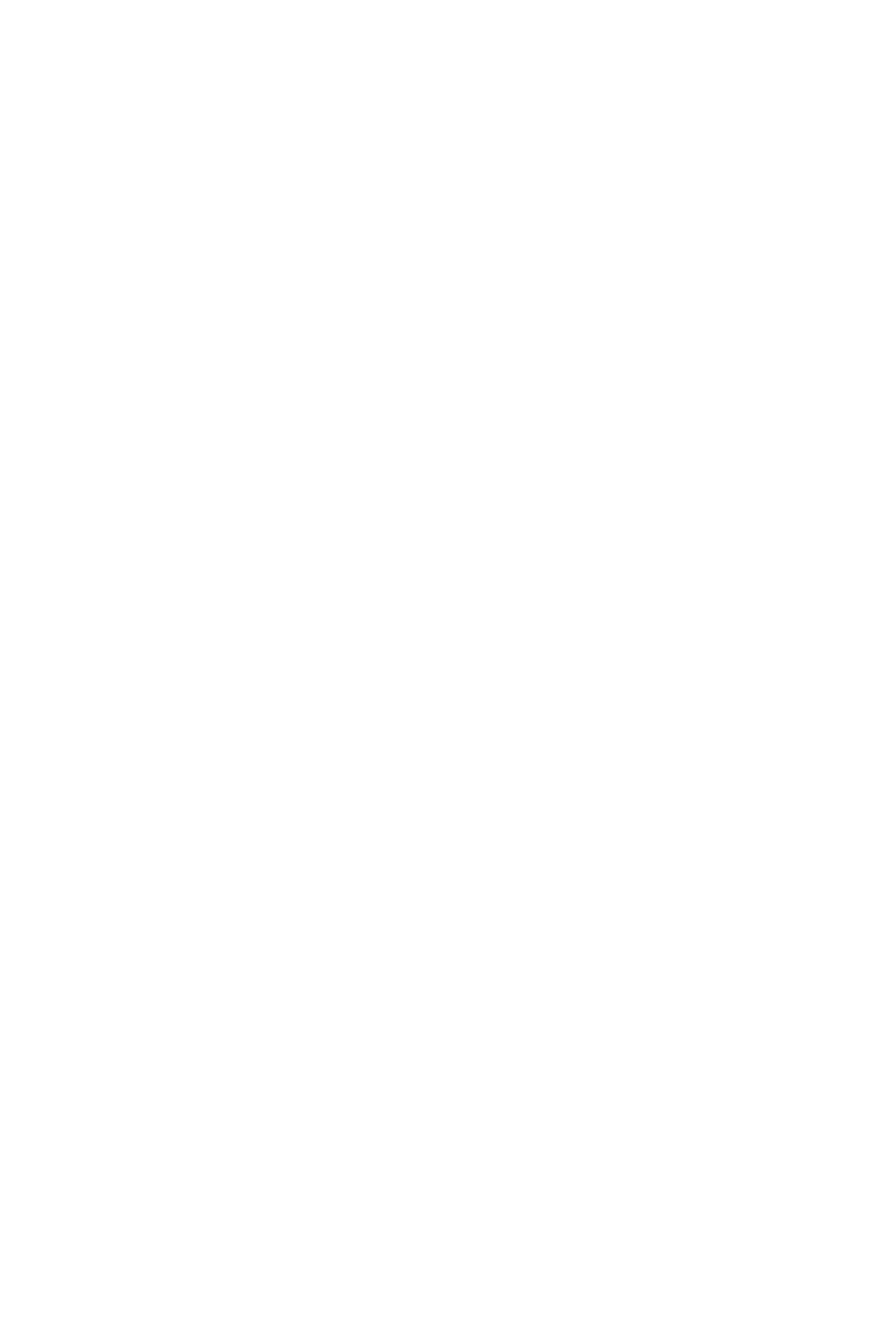
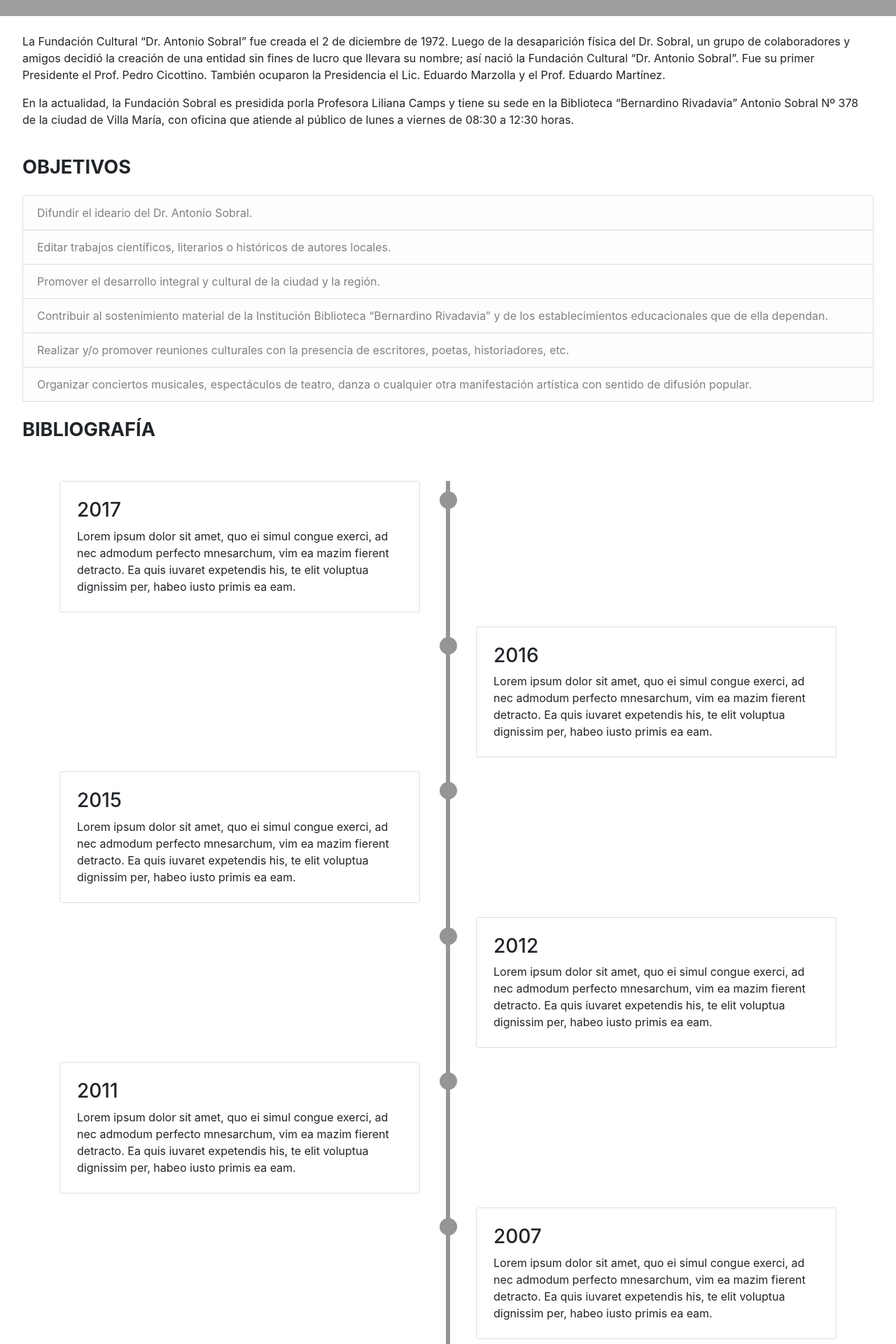
Before and after one commit to vterreno/FUNDACION, an Angular app: page /quienes-somos in a window 1280 px wide. Before the commit this address led to /. Shown: the part 340-2260 px from the top of the page at 70% size. Before the commit the page ends 800 px from the top, so only its background shows below. Built offline with nearby package versions, Linux system fonts and the light colour scheme; grey boxes are pictures that could not be loaded.

Commit message:
Component quienes-somos
Se creó el componente quienes-somos. Se agrego el routing correspondiente y se actualizaron los links.

```diff
--- a/src/app/app-routing.module.ts
+++ b/src/app/app-routing.module.ts
@@ -2,11 +2,13 @@ import { NgModule } from '@angular/core';
 import { RouterModule, Routes } from '@angular/router';
 import { HomeComponent } from './components/home/home.component';
 import { TodasNoticiasComponent } from './components/noticias/todas-noticias/todas-noticias.component';
+import { QuienesSomosComponent } from './components/quienes-somos/quienes-somos.component';
 
 
 const routes: Routes = [
   {path:'', component: HomeComponent},
   {path:'todasnoticias', component: TodasNoticiasComponent},
+  {path:'quienes-somos', component:QuienesSomosComponent}
 ];
 
 
--- a/src/app/app.module.ts
+++ b/src/app/app.module.ts
@@ -10,6 +10,7 @@ import { TalleresComponent } from './components/talleres/talleres.component';
 import { EmpresasComponent } from './components/empresas/empresas.component';
 import { FooterComponent } from './components/footer/footer.component';
 import { TodasNoticiasComponent } from './components/noticias/todas-noticias/todas-noticias.component';
+import { QuienesSomosComponent } from './components/quienes-somos/quienes-somos.component';
 
 @NgModule({
   declarations: [
@@ -21,7 +22,8 @@ import { TodasNoticiasComponent } from './components/noticias/todas-noticias/tod
     TalleresComponent,
     EmpresasComponent,
     FooterComponent,
-    TodasNoticiasComponent
+    TodasNoticiasComponent,
+    QuienesSomosComponent
   ],
   imports: [
     BrowserModule,
--- a/src/app/components/header/header.component.html
+++ b/src/app/components/header/header.component.html
@@ -15,7 +15,7 @@
 
     <div class="second-nav">
         <a href="#">INICIO</a>
-        <a >¿QUIENES SOMOS?</a>
+        <a [routerLink]="'/quienes-somos'">¿QUIENES SOMOS?</a>
         <a href="#">EMPRESAS</a>
         <a [routerLink]="'/todasnoticias'">NOTICIAS</a>
         <a href="#">ENCONTRANOS</a>
@@ -26,7 +26,7 @@
     <div class="collapse" id="navbarNavAltMarkup">
         <div class="navbar-nav">
             <a class="nav-item nav-link" href="#">INICIO <span class="sr-only">(current)</span></a>
-            <a class="nav-item nav-link" href="#">¿QUIENES SOMOS?</a>
+            <a class="nav-item nav-link" [routerLink]="'/quienes-somos'">¿QUIENES SOMOS?</a>
             <a class="nav-item nav-link" href="#">EMPRESAS</a>
             <a class="nav-item nav-link" [routerLink]="'/todasnoticias'">NOTICIAS</a>
             <a class="nav-item nav-link" href="#">ENCONTRANOS</a>
--- /dev/null
+++ b/src/app/components/quienes-somos/quienes-somos.component.css
@@ -0,0 +1,161 @@
+.banner img {
+    width: 100%;
+}
+
+.intro {
+    padding: 1.5em 2em;
+}
+.intro p {
+    font-size: 1rem;
+    font-weight: 400;
+}
+
+.objetivos {
+    padding: 0em 2em;
+}
+
+.objetivos h4 {
+    font-size: 1.7em;
+    font-weight: 700;
+}
+
+.list-group {
+    margin: 1.5em 0em;
+}
+
+.historia {
+    padding: 0em 2em;
+}
+
+.historia h4 {
+    font-size: 1.7em;
+    font-weight: 700;
+}
+
+/* The actual timeline (the vertical ruler) */
+.main-timeline {
+    position: relative;
+  }
+
+  /* The actual timeline (the vertical ruler) */
+  .main-timeline::after {
+    content: "";
+    position: absolute;
+    width: 6px;
+    background-color: #939597;
+    top: 0;
+    bottom: 0;
+    left: 50%;
+    margin-left: -3px;
+  }
+
+  /* Container around content */
+  .timeline {
+    position: relative;
+    background-color: inherit;
+    width: 50%;
+  }
+
+  /* The circles on the timeline */
+  .timeline::after {
+    content: "";
+    position: absolute;
+    width: 25px;
+    height: 25px;
+    right: -13px;
+    background-color: #939597;
+    top: 15px;
+    border-radius: 50%;
+    z-index: 1;
+  }
+
+  /* Place the container to the left */
+  .left {
+    padding: 0px 40px 20px 0px;
+    left: 0;
+  }
+
+  /* Place the container to the right */
+  .right {
+    padding: 0px 0px 20px 40px;
+    left: 50%;
+  }
+
+  /* Add arrows to the left container (pointing right) */
+  .left::before {
+    content: " ";
+    position: absolute;
+    top: 18px;
+    z-index: 1;
+    right: 30px;
+    border: medium solid white;
+    border-width: 10px 0 10px 10px;
+    border-color: transparent transparent transparent white;
+  }
+
+  /* Add arrows to the right container (pointing left) */
+  .right::before {
+    content: " ";
+    position: absolute;
+    top: 18px;
+    z-index: 1;
+    left: 30px;
+    border: medium solid white;
+    border-width: 10px 10px 10px 0;
+    border-color: transparent white transparent transparent;
+  }
+
+  /* Fix the circle for containers on the right side */
+  .right::after {
+    left: -12px;
+  }
+
+  /* Media queries - Responsive timeline on screens less than 600px wide */
+  @media screen and (max-width: 600px) {
+    /* Place the timelime to the left */
+    .main-timeline::after {
+      left: 31px;
+    }
+
+    /* Full-width containers */
+    .timeline {
+      width: 100%;
+      padding-left: 70px;
+      padding-right: 25px;
+    }
+
+    /* Make sure that all arrows are pointing leftwards */
+    .timeline::before {
+      left: 60px;
+      border: medium solid white;
+      border-width: 10px 10px 10px 0;
+      border-color: transparent white transparent transparent;
+    }
+
+    /* Make sure all circles are at the same spot */
+    .left::after,
+    .right::after {
+      left: 18px;
+    }
+
+    .left::before {
+      right: auto;
+    }
+
+    /* Make all right containers behave like the left ones */
+    .right {
+      left: 0%;
+    }
+  }
+
+
+@media (min-width:992px) {
+    .banner {
+        height: 15em;
+    }
+
+    .banner img {
+        height: 100%;
+        object-fit: cover;
+    }
+}
--- /dev/null
+++ b/src/app/components/quienes-somos/quienes-somos.component.html
@@ -0,0 +1,96 @@
+<app-header></app-header>
+<div class="banner">
+    <img src="../../../assets/Quienes-somos-banner.png" alt="quienes-somos-banner">
+</div>
+
+<div class="desktop-version">
+    <div class="intro">
+        <p>La Fundación Cultural “Dr. Antonio Sobral” fue creada el 2 de diciembre de 1972. Luego de la desaparición física del Dr. Sobral, un grupo de colaboradores y amigos decidió la creación de una entidad sin fines de lucro que llevara su nombre; así nació la Fundación Cultural “Dr. Antonio Sobral”. Fue su primer Presidente el Prof. Pedro Cicottino. También ocuparon la Presidencia el Lic. Eduardo Marzolla y el Prof. Eduardo Martínez.</p>
+        <p>En la actualidad, la Fundación Sobral es presidida porla Profesora Liliana Camps y tiene su sede en la Biblioteca “Bernardino Rivadavia” Antonio Sobral Nº 378 de la ciudad de Villa María, con oficina que atiende al público de lunes a viernes de 08:30 a 12:30 horas.</p>
+    </div>
+
+    <div class="objetivos">
+        <h4>OBJETIVOS</h4>
+        <ul class="list-group">
+            <li class="list-group-item list-group-item-light">Difundir el ideario del Dr. Antonio Sobral.</li>
+            <li class="list-group-item list-group-item-light">Editar trabajos científicos, literarios o históricos de autores locales.</li>
+            <li class="list-group-item list-group-item-light">Promover el desarrollo integral y cultural de la ciudad y la región.</li>
+            <li class="list-group-item list-group-item-light">Contribuir al sostenimiento material de la Institución Biblioteca “Bernardino Rivadavia” y de los establecimientos educacionales que de ella dependan.</li>
+            <li class="list-group-item list-group-item-light">Realizar y/o promover reuniones culturales con la presencia de escritores, poetas, historiadores, etc.</li>
+            <li class="list-group-item list-group-item-light">Organizar conciertos musicales, espectáculos de teatro, danza o cualquier otra manifestación artística con sentido de difusión popular.</li>
+        </ul>
+    </div>
+</div>
+
+
+<div class="historia">
+    <h4>BIBLIOGRAFÍA</h4>
+
+</div>
+
+<section>
+    <div class="container py-5">
+      <div class="main-timeline">
+        <div class="timeline left">
+          <div class="card">
+            <div class="card-body p-4">
+              <h3>2017</h3>
+              <p class="mb-0">Lorem ipsum dolor sit amet, quo ei simul congue exerci, ad nec admodum perfecto
+                mnesarchum, vim ea mazim fierent detracto. Ea quis iuvaret expetendis his, te elit voluptua
+                dignissim per, habeo iusto primis ea eam.</p>
+            </div>
+          </div>
+        </div>
+        <div class="timeline right">
+          <div class="card">
+            <div class="card-body p-4">
+              <h3>2016</h3>
+              <p class="mb-0">Lorem ipsum dolor sit amet, quo ei simul congue exerci, ad nec admodum perfecto
+                mnesarchum, vim ea mazim fierent detracto. Ea quis iuvaret expetendis his, te elit voluptua
+                dignissim per, habeo iusto primis ea eam.</p>
+            </div>
+          </div>
+        </div>
+        <div class="timeline left">
+          <div class="card">
+            <div class="card-body p-4">
+              <h3>2015</h3>
+              <p class="mb-0">Lorem ipsum dolor sit amet, quo ei simul congue exerci, ad nec admodum perfecto
+                mnesarchum, vim ea mazim fierent detracto. Ea quis iuvaret expetendis his, te elit voluptua
+                dignissim per, habeo iusto primis ea eam.</p>
+            </div>
+          </div>
+        </div>
+        <div class="timeline right">
+          <div class="card">
+            <div class="card-body p-4">
+              <h3>2012</h3>
+              <p class="mb-0">Lorem ipsum dolor sit amet, quo ei simul congue exerci, ad nec admodum perfecto
+                mnesarchum, vim ea mazim fierent detracto. Ea quis iuvaret expetendis his, te elit voluptua
+                dignissim per, habeo iusto primis ea eam.</p>
+            </div>
+          </div>
+        </div>
+        <div class="timeline left">
+          <div class="card">
+            <div class="card-body p-4">
+              <h3>2011</h3>
+              <p class="mb-0">Lorem ipsum dolor sit amet, quo ei simul congue exerci, ad nec admodum perfecto
+                mnesarchum, vim ea mazim fierent detracto. Ea quis iuvaret expetendis his, te elit voluptua
+                dignissim per, habeo iusto primis ea eam.</p>
+            </div>
+          </div>
+        </div>
+        <div class="timeline right">
+          <div class="card">
+            <div class="card-body p-4">
+              <h3>2007</h3>
+              <p class="mb-0">Lorem ipsum dolor sit amet, quo ei simul congue exerci, ad nec admodum perfecto
+                mnesarchum, vim ea mazim fierent detracto. Ea quis iuvaret expetendis his, te elit voluptua
+                dignissim per, habeo iusto primis ea eam.</p>
+            </div>
+          </div>
+        </div>
+      </div>
+    </div>
+  </section>
```
Also changed, not shown: src/app/components/quienes-somos/quienes-somos.component.ts (added, +10 -0 lines), 1 other file (tests, documents, lock files or other folders).
